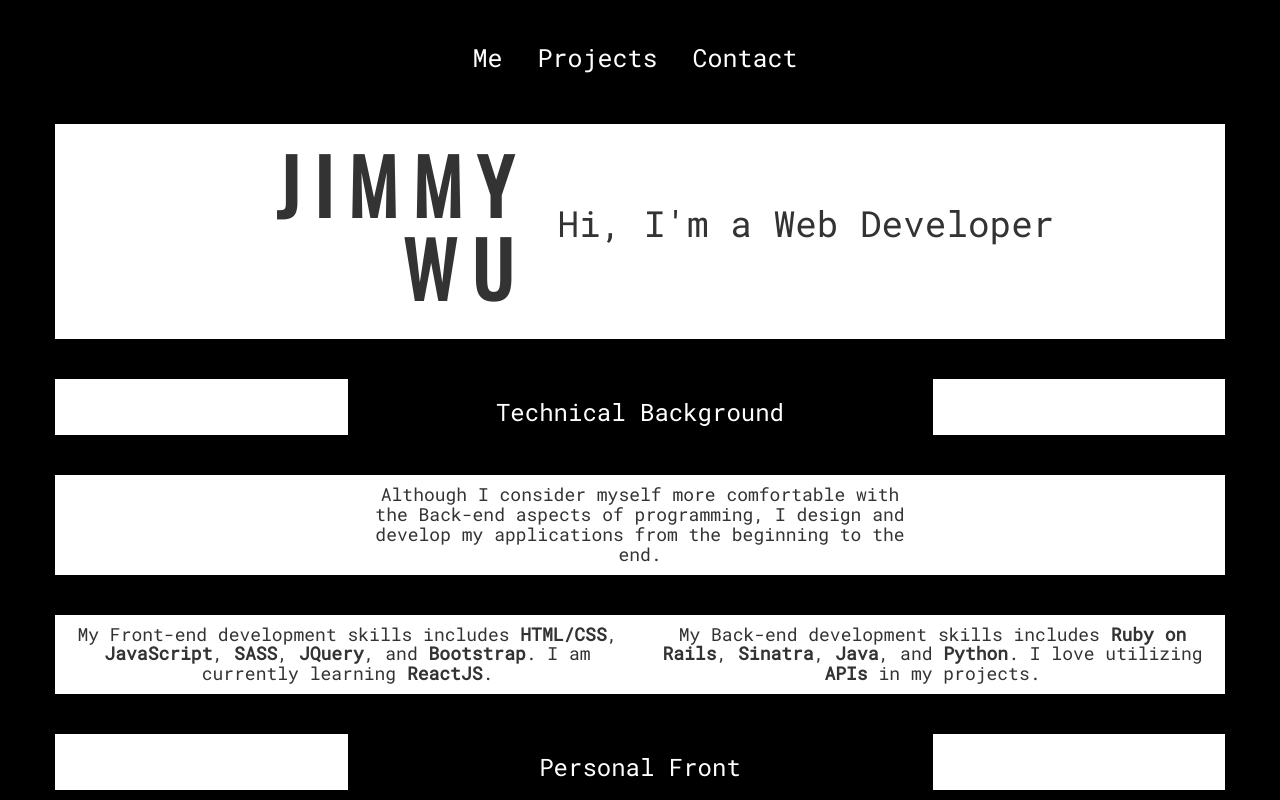
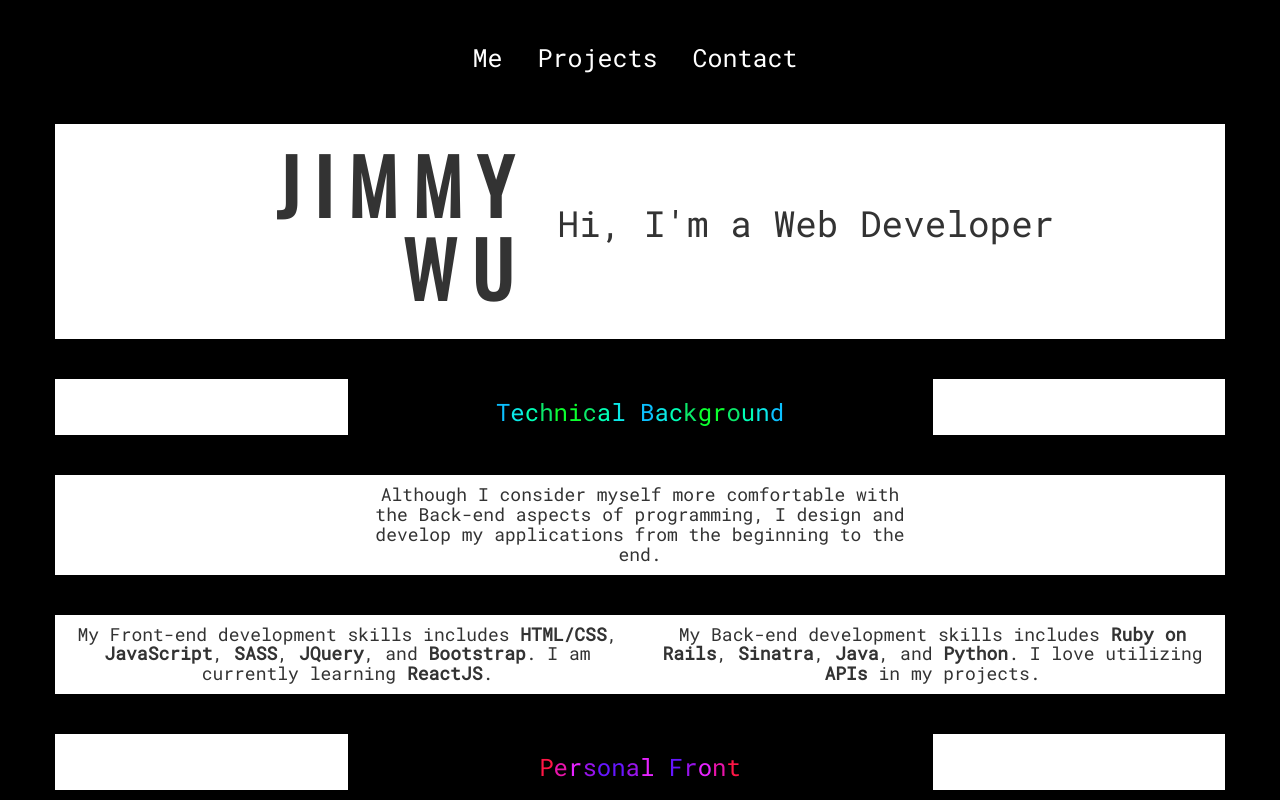
Before and after one commit to JimmyW17/JimmyW17.github.io, a plain HTML site: page index.html in a window 1280 px wide. Shown: the top 800 px of the page. Drawn offline with nearby package versions, Linux system fonts and the light colour scheme.

Commit message:
coloring to some headers in me slide

```diff
--- a/index.html
+++ b/index.html
@@ -41,7 +41,7 @@
           </div>
           <div class="row">
             <div class="col-md-6 col-md-offset-3 header">
-              <h3>Technical Background</h3>
+              <h3><span style="color: #0CC0FF">T</span><span style="color: #0BE8E7">e</span><span style="color: #01FFB6">c</span><span style="color: #0BE86A">h</span><span style="color: #0CFF2F">n</span><span style="color: #0CFF2F">i</span><span style="color: #0BE86A">c</span><span style="color: #01FFB6">a</span><span style="color: #0BE8E7">l</span> <span style="color: #0CC0FF">B</span><span style="color: #0BE8E7">a</span><span style="color: #01FFB6">c</span><span style="color: #0BE86A">k</span><span style="color: #0CFF2F">g</span><span style="color: #0CFF2F">r</span><span style="color: #0BE86A">o</span><span style="color: #01FFB6">u</span><span style="color: #0BE8E7">n</span><span style="color: #0CC0FF">d</span></h3>
             </div>
           </div>
           <div class="row">
@@ -59,7 +59,11 @@
           </div>
           <div class="row">
             <div class="col-md-6 col-md-offset-3 header">
-              <h3>Personal Front</h3>
+              <h3>
+                <span style="color: #FF1646">P</span><span style="color: #E814AA">e</span><span style="color: #E623FF">r</span><span style="color: #9614E8">s</span><span style="color: #6516FF">o</span><span style="color: #6516FF">n</span><span style="color: #9614E8">a</span><span style="color: #E623FF">l</span>
+
+                <span style="color: #6516FF">F</span><span style="color: #9614E8">r</span><span style="color: #E623FF">o</span><span style="color: #E814AA">n</span><span style="color: #FF1646">t</span>
+              </h3>
             </div>
           </div>
           <div class="row">
```
